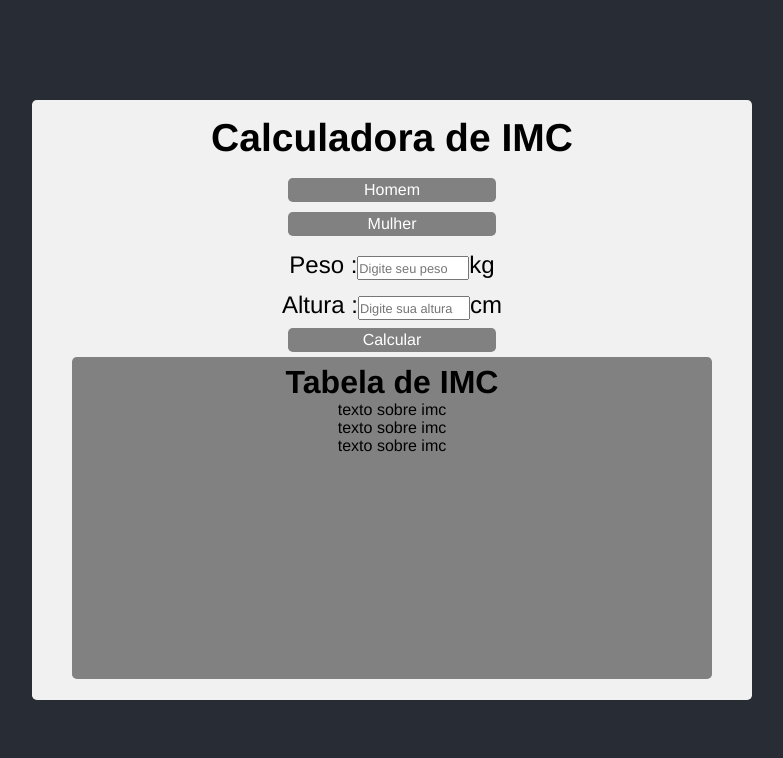
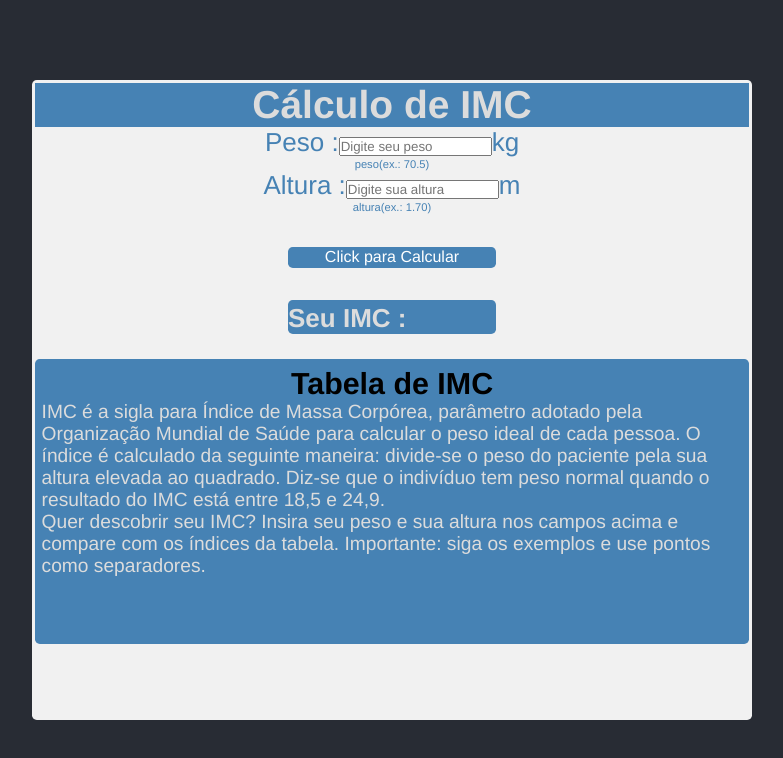
Before and after one commit to AndreLeal950/Calculadora_IMC, a React (Create React App) app: page / in a window 1280 px wide. Shown: the top 758 px of the page, without its empty margins (248-1031 px from the left). Built offline with nearby package versions, Linux system fonts and the light colour scheme; the HTML template or start-up script is replaced by a standard one.

Commit message:
Ajuste nas cores do layout, mudança nos botões

```diff
--- a/src/components/Input.js
+++ b/src/components/Input.js
@@ -8,20 +8,24 @@ const Input = () => {
 
     const [peso, setPeso] = useState()
     const [alt, setAlt] = useState()
-
-    function handleCalc() {
-
-    }
+    const [result, setResult] = useState()
 
 
+   function handleCalc() {
+
+        const imc = (peso / (alt * alt)).toFixed(2)
+       setResult(imc)
+
+       setPeso('')
+       setAlt('')
+    }
 
     return (
         <div className='container'>
-            <h2>Calculadora de IMC</h2>
-            <div className='button-gen'>
-                <button className='button'>Homem</button>
-                <button className='button'>Mulher</button>
+            <div className='title'>
+                <h2>Cálculo de IMC</h2>
             </div>
+
       <label htmlFor='peso'>Peso :
         <input
             id='peso'
@@ -31,7 +35,7 @@ const Input = () => {
             value={peso}
             onChange={(e) => setPeso(e.target.value)}
             />kg
-        </label>
+        </label>  <p>peso(ex.: 70.5)</p>
       <label htmlFor='altura'>Altura :
         <input
             id='altura'
@@ -40,12 +44,18 @@ const Input = () => {
             placeholder='Digite sua altura'
             value={alt}
             onChange={(e) => setAlt(e.target.value)}
-                />cm
-        </label>
-            <button
+                />m
+            </label>
+            <p>altura(ex.: 1.70)</p>
+              <div className='button-gen'>
+                <button
                 type='submit'
                 className='button'
-                onClick={handleCalc}>Calcular</button>
+                onClick={handleCalc}>Click para Calcular</button>
+              </div>
+             <div className='imc'>
+                <h4>Seu IMC : {result}</h4>
+            </div>
 
            <Table />
     </div>
--- a/src/components/Table.js
+++ b/src/components/Table.js
@@ -2,14 +2,23 @@ import React from 'react'
 
 import '../styles/table.sass'
 
+
 const Table = () => {
-  return (
+    return (
+      <>
+
       <main className='table'>
-          <h3 >Tabela de IMC</h3>
-          <spam>texto sobre imc</spam>
-          <spam>texto sobre imc</spam>
-          <spam>texto sobre imc</spam>
+         <h3 >Tabela de IMC</h3>
+                <spam>IMC é a sigla para Índice de Massa Corpórea, parâmetro adotado pela
+                    Organização Mundial de Saúde para calcular o peso ideal de cada pessoa.
+                    O índice é calculado da seguinte maneira: divide-se o peso do paciente
+                    pela sua altura elevada ao quadrado. Diz-se que o indivíduo tem peso normal
+                    quando o resultado do IMC está entre 18,5 e 24,9.<br></br>
+                    Quer descobrir seu IMC? Insira seu peso e sua altura nos campos acima e
+                    compare com os índices da tabela. Importante: siga os exemplos e use pontos como separadores.</spam>
+
     </main>
+    </>
   )
 }
 
--- a/src/styles/input.sass
+++ b/src/styles/input.sass
@@ -6,40 +6,56 @@
     flex-flow: column
     border-radius: .3rem
     width: 45rem
-    height: 75vh
-    padding: 1rem
-    color: #000
+    height: 80vh
+    padding: .2rem
+    color: #4682B4
+
+    p
+        font-size: .7rem
+        color: #4682B4
+
+.title
+    display: flex
+    justify-content: center
+    width: 100%
+    color: #DCDCDC
+    background-color: #4682B4
 
     input
-        width: 7rem
+        width: 8rem
         height: 1.5rem
         margin-top: 1rem
 
         placeholder
-        font-size: .8rem
+        font-size: .7rem
 
     label
-        font-size: 1.5rem
+        font-size: 1.3rem
 
 .button-gen
-    background-color: #F1f1f1
     display: flex
-    justify-content: flex-start
+    justify-content: center
     align-items: center
     flex-flow: column
     border-radius: .3rem
-    width: 15rem
+    width: 13rem
     height: 10vh
-    padding: .6rem
-    gap: .1rem
-    color: #000
+    color: #DCDCDC
 
 .button
     font-size: 1rem
     width: 13rem
-    padding: .2rem
+    padding: .1rem
     margin-top: .5rem
-    background-color: #818181
+    background-color: #4682B4
     color: #fff
     border-radius: .3rem
     border: none
+
+.imc
+    background-color: #4682B4
+    color: #dcdcdc
+    width: 13rem
+    border-radius: .3rem
+    padding-top: .2rem
+    margin-top: .4rem
--- a/src/styles/table.sass
+++ b/src/styles/table.sass
@@ -3,15 +3,16 @@
     justify-content: flex-start
     align-items: center
     flex-flow: column
-    background-color: #818181
-    width: 40rem
-    height: 30rem
-    margin: .3rem
+    background-color: #4682B4
+    width: 100%
+    height: 45%
+    margin: 1.6rem
     padding: .4rem
     border-radius: .3rem
 
     h3
-        font-size: 2rem
+        color: #000
 
     spam
-        font-size: 1rem
+        font-size: 1.2rem
+        color: #dcdcdc
```
